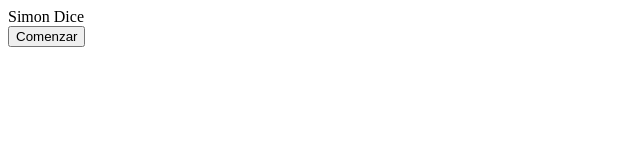
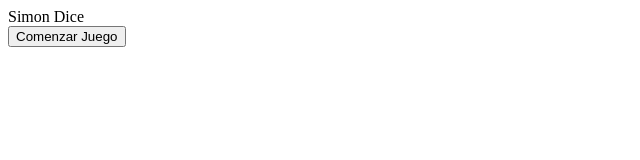
Before and after one commit to luisma-2601/MicroProyectoSimonDice, a plain HTML site: page index.html in a window 1280 px wide. Shown: the whole page, without its empty margins (0-640 px from the left). Drawn offline with Linux system fonts and the light colour scheme.

Commit message:
Prueba commit

```diff
--- a/index.html
+++ b/index.html
@@ -9,7 +9,7 @@
 <body>
     <div class="juego">
         <div class="titulo">Simon Dice</div>
-        <button id="btnComenzar">Comenzar</button>
+        <button id="btnComenzar">Comenzar Juego</button>
         <div class="btnContenedor">
             <div class="cuadro rojo"></div>
             <div class="cuadro amarillo"></div>
```
